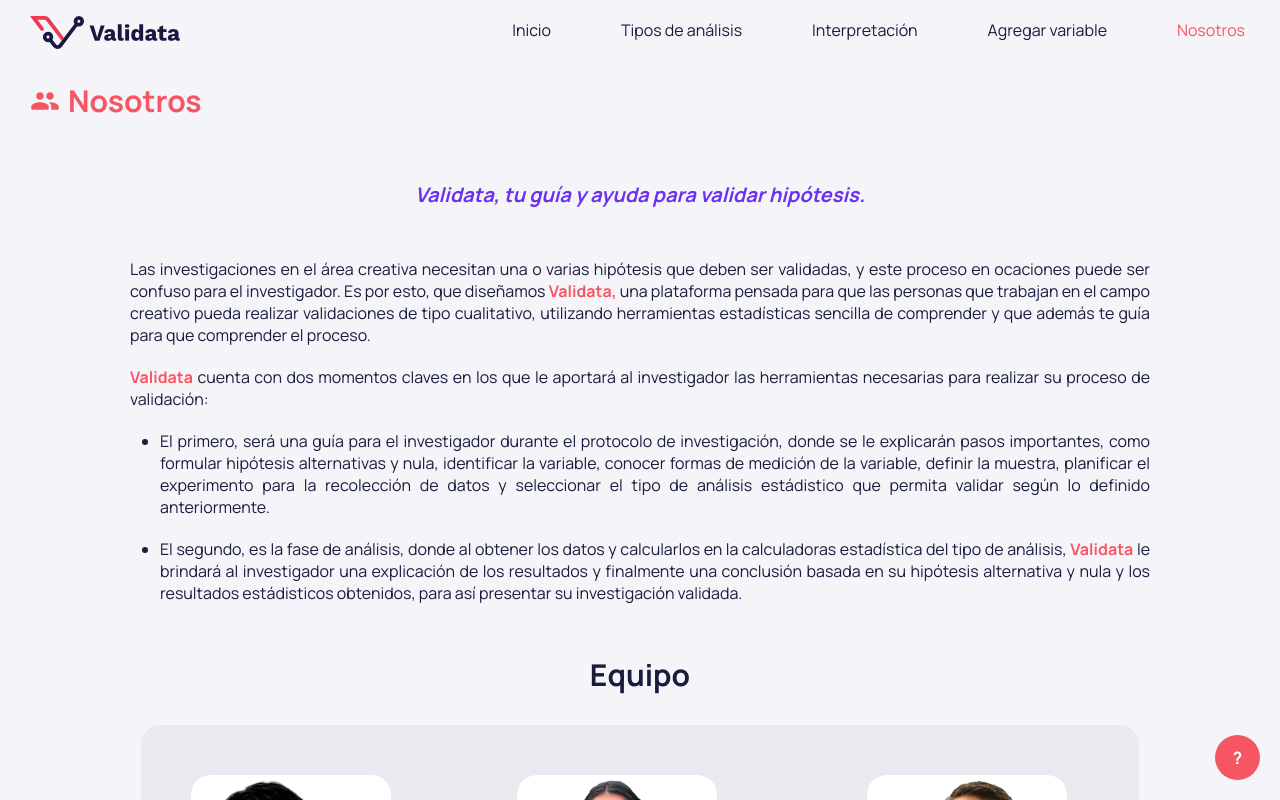
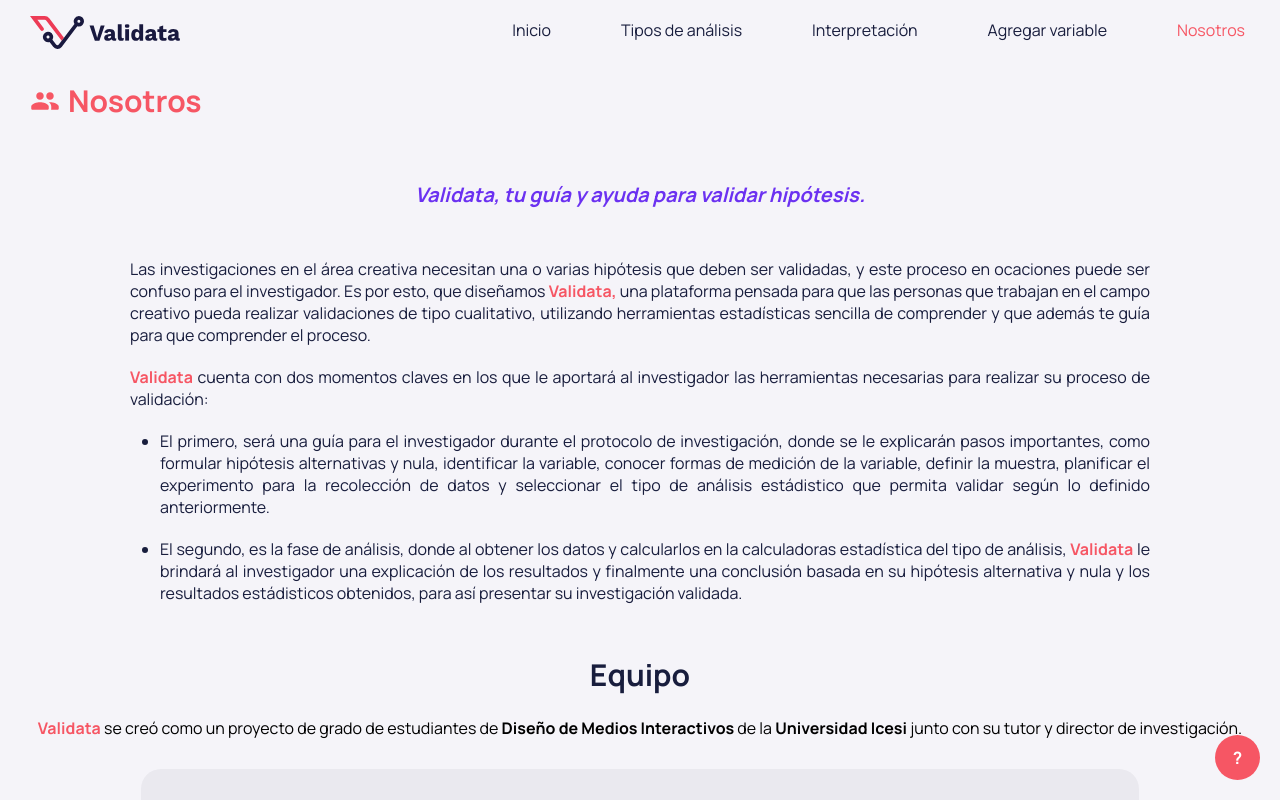
Before and after one commit to nataliaortizvi/pdg, a Vue app: page /nosotros in a window 1280 px wide. Shown: the top 800 px of the page. Built offline with nearby package versions, Linux system fonts and the light colour scheme; no server answers; the database is empty.

Commit message:
about us icesi

```diff
--- a/src/views/AboutUsView.vue
+++ b/src/views/AboutUsView.vue
@@ -55,6 +55,9 @@
     </div>
     <div class="team">
       <h1 class="titlesStyle">Equipo</h1>
+      <br/>
+      <p><strong class="strongName">Validata</strong> se creó como un proyecto de grado de estudiantes de <strong>Diseño de Medios Interactivos</strong> de la <strong>Universidad Icesi</strong> junto con su tutor y director de investigación.
+      </p>
       <div class="containerimg">
         <div class="containerimg__eachImg">
           <img
```
